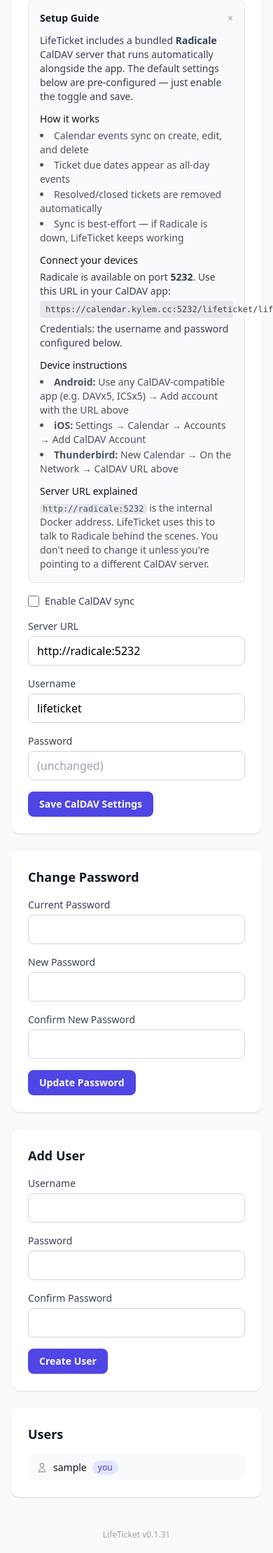
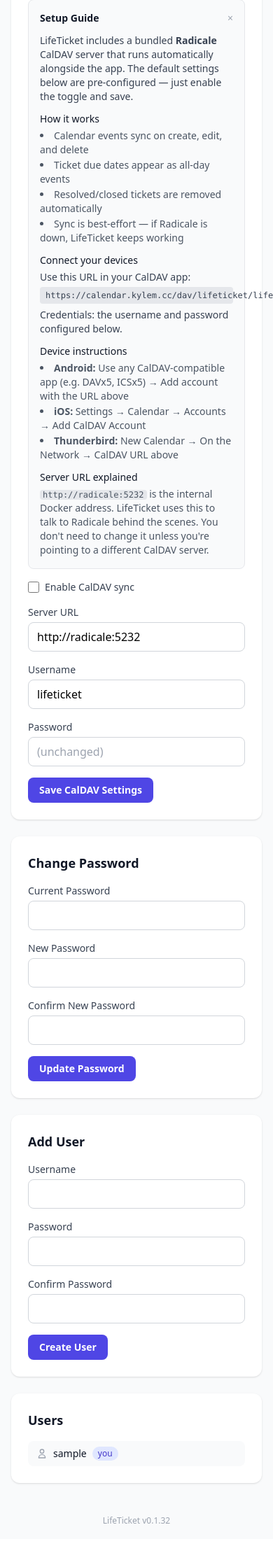
Before and after one commit to null-works/LifeTicket, a Flask app: page /settings in a window 390 px wide, after a click that opens the changed part; the page is wider, and only the part inside the window is pictured. Shown: the part 669-2888 px from the top of that part at 70% size. After the commit the page ends 2846 px from the top of that part, so only its background shows below. Run offline with Flask 3, Linux system fonts and the light colour scheme; the visitor is signed in with stand-in values (Sample User, id 1); data comes from the database, SQL or seed files in the repository; some libraries are stand-ins or nearby versions.

Commit message:
Proxy Radicale through nginx at /dav/ so CalDAV is reachable externally
Port 5232 was only bound to localhost, causing SocketTimeoutException
from mobile clients. The installer now adds a /dav/ location block
that proxies to Radicale through the existing nginx HTTPS setup.

Updated all CalDAV URLs from :5232 to /dav/ path.

v0.1.32

https://claude.ai/code/session_01Y2CDthvb85pCfhHsXnCotP

```diff
--- a/app/templates/settings.html
+++ b/app/templates/settings.html
@@ -75,8 +75,8 @@
             </div>
             <div>
                 <p class="font-medium text-gray-900 dark:text-white mb-1">Connect your devices</p>
-                <p class="mb-1">Radicale is available on port <strong>5232</strong>. Use this URL in your CalDAV app:</p>
-                <code class="block bg-gray-200 dark:bg-gray-600 px-2 py-1 rounded text-xs">https://calendar.kylem.cc:5232/lifeticket/lifeticket/</code>
+                <p class="mb-1">Use this URL in your CalDAV app:</p>
+                <code class="block bg-gray-200 dark:bg-gray-600 px-2 py-1 rounded text-xs">https://calendar.kylem.cc/dav/lifeticket/lifeticket/</code>
                 <p class="mt-1.5">Credentials: the username and password configured below.</p>
             </div>
             <div>
--- a/app/version.py
+++ b/app/version.py
@@ -1 +1 @@
-VERSION = "0.1.31"
+VERSION = "0.1.32"
```
Also changed, not shown: README.md, 1 other file.
